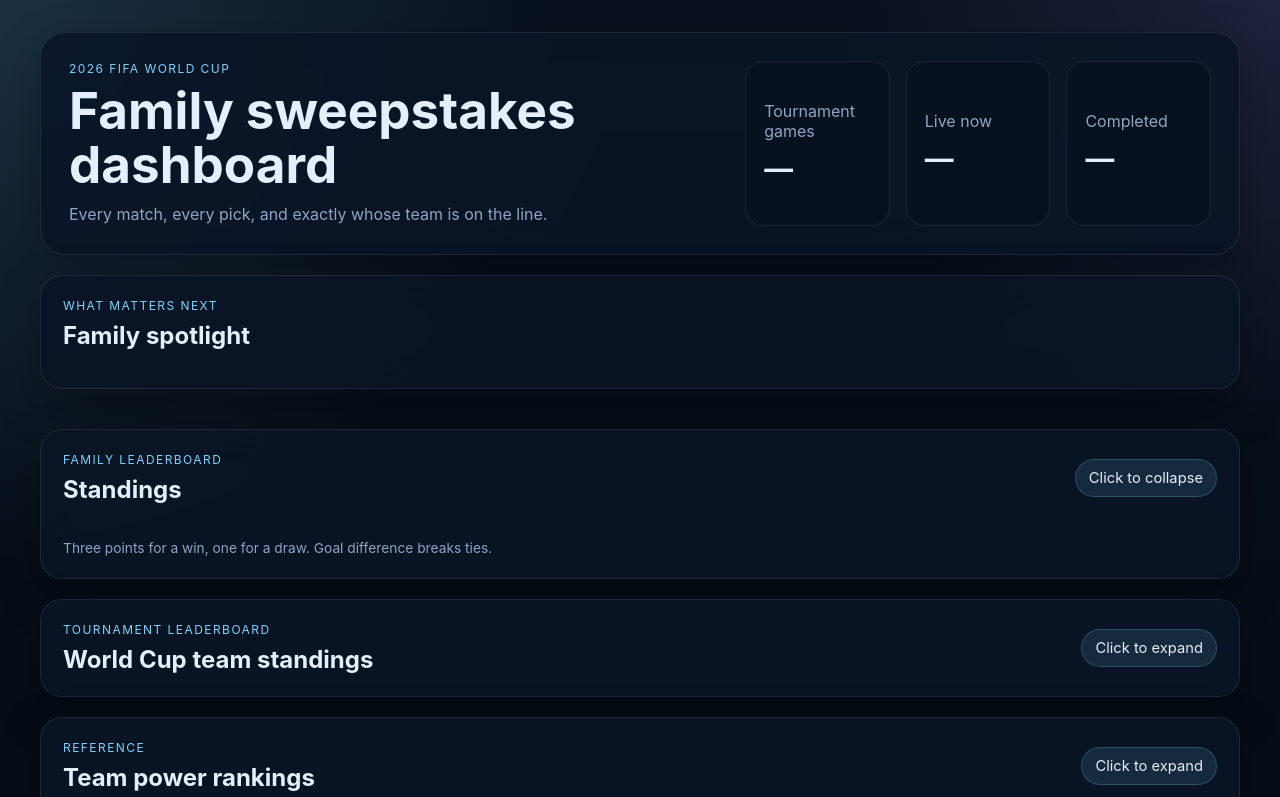
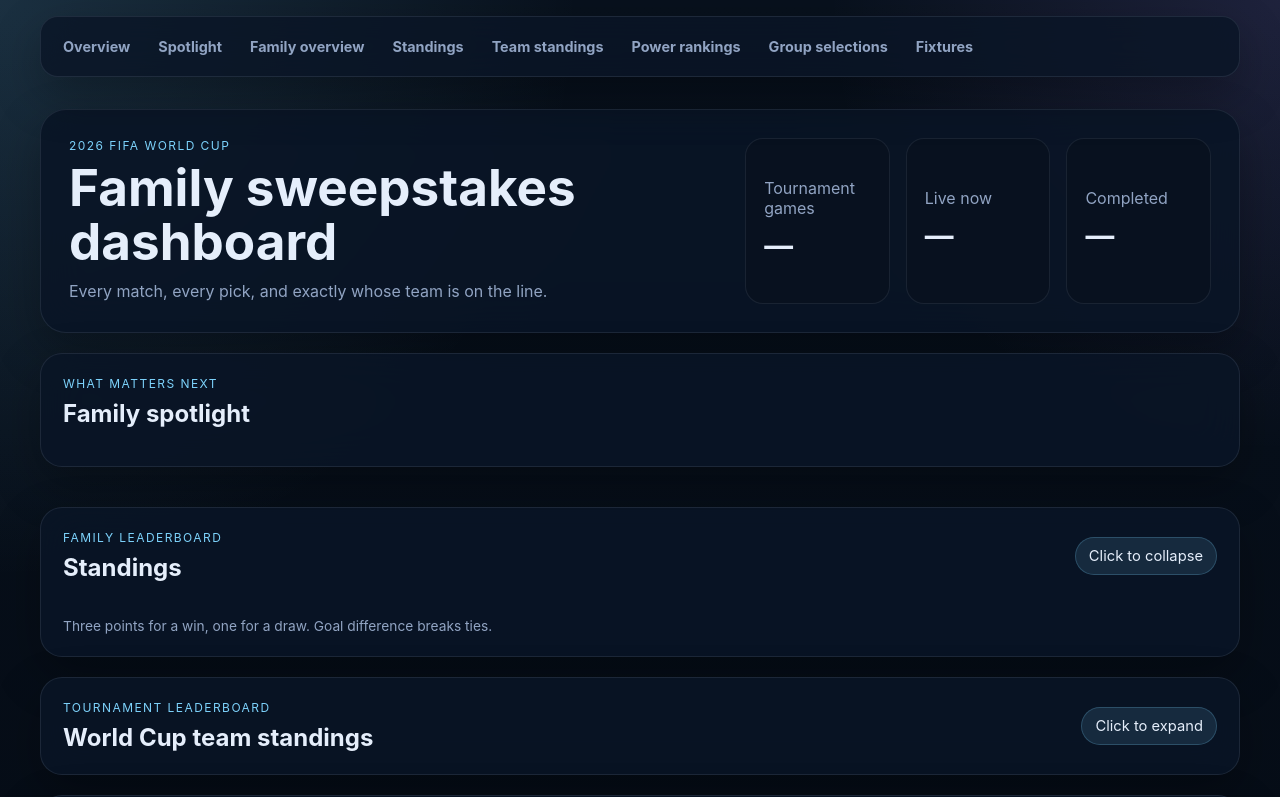
Before and after one commit to kingseaeast/world-cup-family-dashboard, a website: page index.html in a window 1280 px wide. Shown: the top 797 px of the page. Drawn offline with Linux system fonts and the light colour scheme; no server answers.

Commit message:
Add dashboard section index

```diff
--- a/app.js
+++ b/app.js
@@ -161,6 +161,7 @@ async function init() {
   state.championshipForecast = calculateChampionshipForecast();
   state.loadedAt = new Date();
 
+  setupSectionIndex();
   renderFilters();
   renderPicksTable();
   render();
@@ -200,6 +201,18 @@ function buildOwnership(groups) {
   }
 
   return ownership;
+}
+
+function setupSectionIndex() {
+  document.querySelectorAll('.section-index a').forEach((link) => {
+    link.addEventListener('click', () => {
+      const target = document.querySelector(link.getAttribute('href'));
+      if (!target) return;
+
+      const details = target.matches('details') ? target : target.closest('details');
+      if (details) details.open = true;
+    });
+  });
 }
 
 function buildWorldRankings(rankings) {
--- a/index.html
+++ b/index.html
@@ -11,8 +11,21 @@
     <link rel="stylesheet" href="./styles.css?v=__BUILD_VERSION__" />
   </head>
   <body>
+    <div class="dashboard-layout">
+      <nav class="section-index" aria-label="Dashboard sections">
+        <p class="section-label">Index</p>
+        <a href="#dashboard-overview">Overview</a>
+        <a href="#spotlight-section">Spotlight</a>
+        <a href="#member-summary">Family overview</a>
+        <a href="#standings-details">Standings</a>
+        <a href="#team-standings-details">Team standings</a>
+        <a href="#team-power-rankings-details">Power rankings</a>
+        <a href="#all-picks-details">Group selections</a>
+        <a href="#fixtures-section">Fixtures</a>
+      </nav>
+
       <div class="page-shell">
-      <header class="hero">
+        <header class="hero" id="dashboard-overview">
           <div>
             <p class="eyebrow">2026 FIFA World Cup</p>
             <h1>Family sweepstakes dashboard</h1>
@@ -37,7 +50,7 @@
         </header>
 
       <main>
-        <section class="panel">
+        <section class="panel" id="spotlight-section">
           <div class="section-heading">
             <div>
               <p class="section-label">What matters next</p>
@@ -133,7 +146,7 @@
           </details>
         </section>
 
-        <section class="panel">
+        <section class="panel" id="fixtures-section">
           <div class="section-heading fixtures-heading">
             <div>
               <p class="section-label">Match tracker</p>
@@ -158,6 +171,7 @@
         </section>
       </main>
       </div>
+    </div>
 
     <template id="match-card-template">
       <article class="match-card">
--- a/styles.css
+++ b/styles.css
@@ -19,6 +19,10 @@
   box-sizing: border-box;
 }
 
+html {
+  scroll-behavior: smooth;
+}
+
 body {
   margin: 0;
   min-height: 100vh;
@@ -30,10 +34,60 @@ body {
   color: var(--text);
 }
 
+.dashboard-layout {
+  width: min(1440px, calc(100% - 32px));
+  margin: 0 auto;
+  display: grid;
+  grid-template-columns: 180px minmax(0, 1200px);
+  gap: 20px;
+  align-items: start;
+}
+
 .page-shell {
-  width: min(1200px, calc(100% - 32px));
-  margin: 0 auto;
+  width: 100%;
   padding: 32px 0 56px;
+}
+
+.section-index {
+  position: sticky;
+  top: 32px;
+  margin-top: 32px;
+  padding: 16px;
+  border: 1px solid var(--panel-border);
+  border-radius: 18px;
+  background: rgba(10, 21, 38, 0.82);
+  backdrop-filter: blur(20px);
+  box-shadow: var(--shadow);
+}
+
+.section-index a {
+  display: block;
+  padding: 9px 10px;
+  border-radius: 12px;
+  color: var(--muted);
+  font-size: 0.9rem;
+  font-weight: 700;
+  line-height: 1.2;
+  text-decoration: none;
+  transition: 160ms ease;
+}
+
+.section-index a:hover,
+.section-index a:focus-visible {
+  color: var(--text);
+  background: rgba(125, 211, 252, 0.12);
+  outline: none;
+}
+
+#dashboard-overview,
+#spotlight-section,
+#member-summary,
+#standings-details,
+#team-standings-details,
+#team-power-rankings-details,
+#all-picks-details,
+#fixtures-section {
+  scroll-margin-top: 24px;
 }
 
 .hero,
@@ -743,6 +797,43 @@ details[open] .when-open {
   color: #fecaca;
 }
 
+@media (max-width: 1280px) {
+  .dashboard-layout {
+    width: min(100% - 32px, 1200px);
+    display: block;
+  }
+
+  .section-index {
+    top: 0;
+    z-index: 10;
+    margin-top: 16px;
+    padding: 12px;
+    display: flex;
+    gap: 8px;
+    overflow-x: auto;
+  }
+
+  .section-index .section-label {
+    display: none;
+  }
+
+  .section-index a {
+    flex: 0 0 auto;
+    white-space: nowrap;
+  }
+
+  #dashboard-overview,
+  #spotlight-section,
+  #member-summary,
+  #standings-details,
+  #team-standings-details,
+  #team-power-rankings-details,
+  #all-picks-details,
+  #fixtures-section {
+    scroll-margin-top: 84px;
+  }
+}
+
 @media (max-width: 980px) {
   .hero,
   .controls-panel,
@@ -761,9 +852,17 @@ details[open] .when-open {
 }
 
 @media (max-width: 640px) {
+  .dashboard-layout {
+    width: min(100% - 20px, 1200px);
+  }
+
   .page-shell {
-    width: min(100% - 20px, 1200px);
-    padding-top: 18px;
+    width: 100%;
+    padding-top: 14px;
+  }
+
+  .section-index {
+    margin-top: 10px;
   }
 
   .hero,
```
Lines whose indentation alone changed are shown as unchanged.
